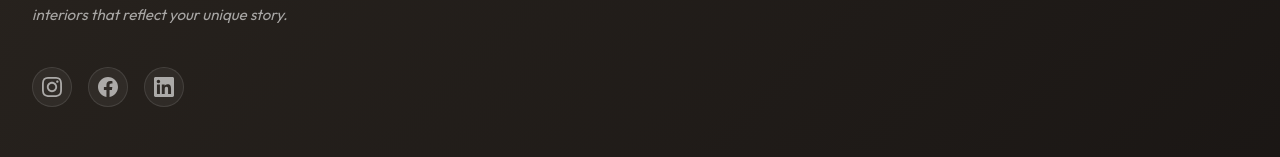
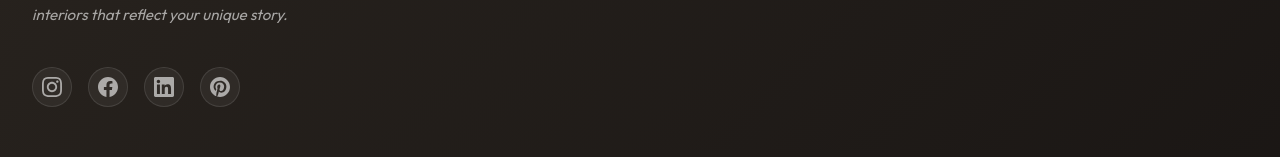
Before and after one commit to Florix-Technologies/Arambha, a Next.js app: page / in a window 1280 px wide. Shown: the part 7811-7968 px from the top of the page. Built offline with nearby package versions, Linux system fonts and the light colour scheme; no server answers; the database is empty.

Commit message:
update the changes done in footer

```diff
--- a/components/layout/Footer.tsx
+++ b/components/layout/Footer.tsx
@@ -44,12 +44,18 @@ export default function Footer() {
                   <path d="M24 12.073c0-6.627-5.373-12-12-12s-12 5.373-12 12c0 5.99 4.388 10.954 10.125 11.854v-8.385H7.078v-3.47h3.047V9.43c0-3.007 1.792-4.669 4.533-4.669 1.312 0 2.686.235 2.686.235v2.953H15.83c-1.491 0-1.956.925-1.956 1.874v2.25h3.328l-.532 3.47h-2.796v8.385C19.612 23.027 24 18.062 24 12.073z" />
                 </svg>
               </a>
-              <a href="#" className={styles.socialLink} aria-label="LinkedIn">
+              <a href="https://www.linkedin.com/in/mahesh-d-946a0a254/" className={styles.socialLink} aria-label="LinkedIn">
                 <svg width="20" height="20" viewBox="0 0 24 24" fill="currentColor">
                   <path d="M20.447 20.452h-3.554v-5.569c0-1.328-.027-3.037-1.852-3.037-1.853 0-2.136 1.445-2.136 2.939v5.667H9.351V9h3.414v1.561h.046c.477-.9 1.637-1.85 3.37-1.85 3.601 0 4.267 2.37 4.267 5.455v6.286zM5.337 7.433c-1.144 0-2.063-.926-2.063-2.065 0-1.138.92-2.063 2.063-2.063 1.14 0 2.064.925 2.064 2.063 0 1.139-.925 2.065-2.064 2.065zm1.782 13.019H3.555V9h3.564v11.452zM22.225 0H1.771C.792 0 0 .774 0 1.729v20.542C0 23.227.792 24 1.771 24h20.451C23.2 24 24 23.227 24 22.271V1.729C24 .774 23.2 0 22.222 0h.003z" />
                 </svg>
               </a>
+              <a href="https://pin.it/4tBfqEBu0" className={styles.socialLink} aria-label="Pinterest">
+                <svg width="20" height="20" viewBox="0 0 24 24" fill="currentColor">
+                  <path d="M12 0c-6.627 0-12 5.372-12 12 0 5.084 3.163 9.426 7.627 11.174-.105-.949-.2-2.405.042-3.441.218-.937 1.407-5.965 1.407-5.965s-.359-.719-.359-1.782c0-1.668.967-2.914 2.171-2.914 1.023 0 1.518.769 1.518 1.69 0 1.029-.655 2.568-.994 3.995-.283 1.194.599 2.169 1.777 2.169 2.133 0 3.772-2.249 3.772-5.495 0-2.873-2.064-4.882-5.012-4.882-3.414 0-5.418 2.561-5.418 5.207 0 1.031.397 2.138.893 2.738.098.119.112.224.083.345l-.333 1.36c-.053.22-.174.267-.402.161-1.499-.698-2.436-2.889-2.436-4.649 0-3.785 2.75-7.262 7.929-7.262 4.163 0 7.398 2.967 7.398 6.931 0 4.136-2.607 7.464-6.227 7.464-1.216 0-2.359-.631-2.75-1.378l-.748 2.853c-.271 1.043-1.002 2.35-1.492 3.146 1.124.347 2.317.535 3.554.535 6.627 0 12-5.373 12-12 0-6.628-5.373-12-12-12z" />
+                </svg>
+              </a>
             </div>
+
           </motion.div>
 
           <motion.div
```
